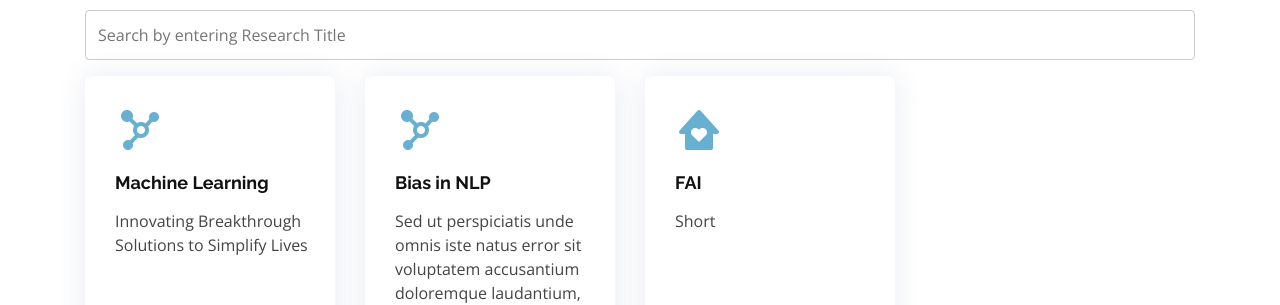
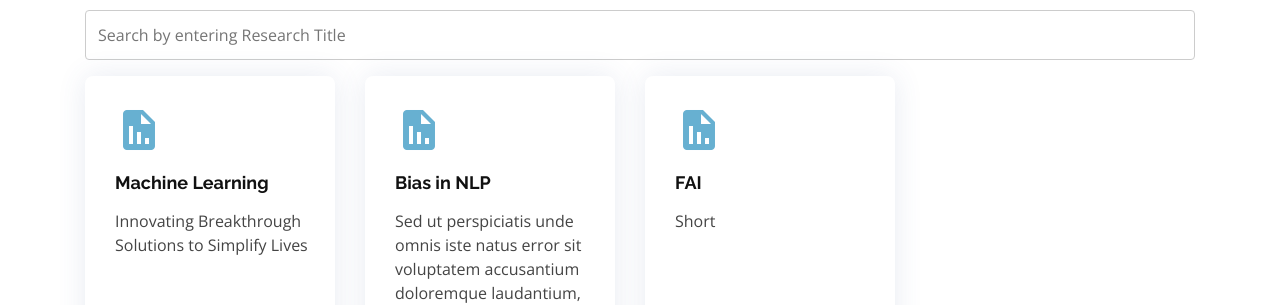
Before and after one commit to Mgeraci19/CS4SG.github.io, a Jekyll site: the page built from research_project.html, in a window 1280 px wide. Shown: the part 196-501 px from the top of the page. Built offline with Jekyll 4.4.1, drawn with Linux system fonts in a browser that asks for light colours.

Commit message:
Update research_project.html

```diff
--- a/research_project.html
+++ b/research_project.html
@@ -23,7 +23,7 @@ title: Research Projects
          <!-- create boxes to display on research page -->
          <div class="col-md-6 col-lg-3 d-flex align-items-stretch mb-5 mb-lg-0">
              <div class="icon-box" data-aos="fade-up">
-             <div class="icon">{{ research_project.icon }}</div>
+             <div class="icon"><i class='bx bxs-report'></i></div>
                  <h4 class="title"><a href="{{ research_project.url }}">{{ research_project.title }}</a></h4>
                  <div id="textbox"><p class="description">{{ research_project.description | markdownify }}</p></div>
              </div>
```
